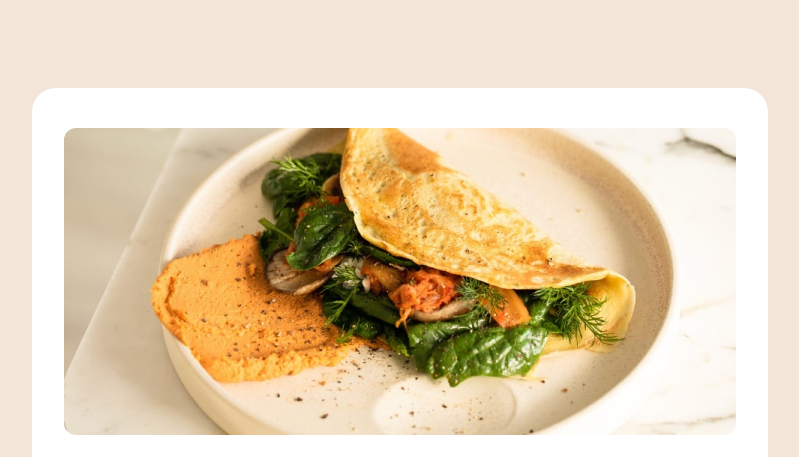
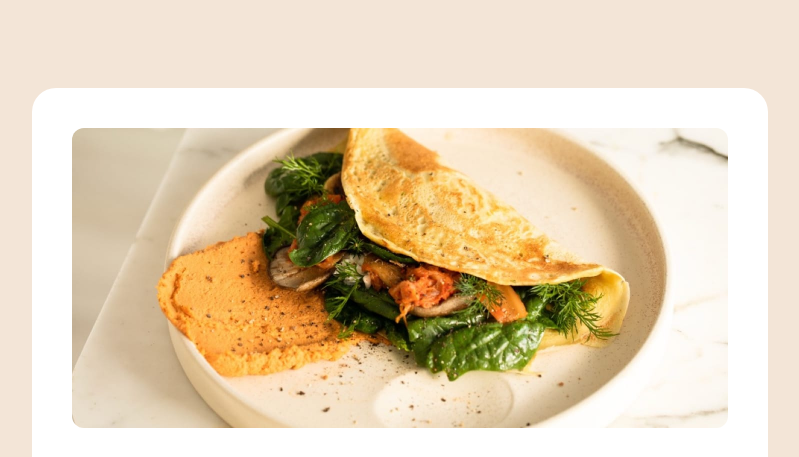
Before and after one commit to dionysia-lemonaki/FEM-recipe-page, a plain HTML site: page index.html in a window 1280 px wide. Shown: the part 40-497 px from the top of the page, without its empty margins (240-1039 px from the left). Drawn offline with Linux system fonts and the light colour scheme.

Commit message:
Refactor padding styles on image

```diff
--- a/css/styles.css
+++ b/css/styles.css
@@ -89,12 +89,11 @@ body {
     max-width: 46rem;
     margin-inline: auto;
     background-color: var(--white);
-    padding-inline: var(--spacing-400);
     padding-bottom: var(--spacing-400);
 }
 
-.recipe-img-wrapper {
-    margin-inline: calc(-1 * var(--spacing-400));
+.content-wrapper {
+    padding-inline: var(--spacing-400);
 }
 
 .recipe-img {
@@ -145,7 +144,6 @@ body {
     color: var(--rose-800);
 }
 
-
 .recipe-ingredients-title,
 .recipe-instructions-title,
 .recipe-nutrition-title {
@@ -169,7 +167,6 @@ body {
     padding-left: var(--spacing-200);
     margin-bottom: var(--spacing-100);
 }
-
 
 .recipe-ingredients-list-item:last-child,
 .recipe-instructions-list-item:last-child {
@@ -238,11 +235,8 @@ footer a {
     .recipe-container {
       margin-top: var(--spacing-1600);
       border-radius: var(--spacing-300);
-    }
-
-    .recipe-img-wrapper {
-        padding-inline: var(--spacing-400);
-        padding-top: var(--spacing-500);
+      padding-inline: var(--spacing-500);
+      padding-top: var(--spacing-500);
     }
 
     .recipe-img {
--- a/index.html
+++ b/index.html
@@ -14,11 +14,11 @@
     <h1 class="sr-only">Recipes</h1>
     <article class="recipe-container">
 
-      <div class="recipe-img-wrapper">
       <img src="./assets/images/image-omelette.jpeg"
-          alt="An omelette with vegetables, cheese, and cooked meat fillings served on a plate." width="1312"
-          height="600" class="recipe-img">
-      </div>
+        alt="An omelette with vegetables, cheese, and cooked meat fillings served on a plate." width="1312" height="600"
+        class="recipe-img">
+
+      <div class="content-wrapper">
 
         <h2 class="recipe-title">Simple Omelette Recipe</h2>
         <p class="recipe-intro">
@@ -51,7 +51,8 @@
           <h3 class="recipe-instructions-title">Instructions</h3>
           <ol class="recipe-instructions-list">
             <li class="recipe-instructions-list-item">
-            <strong>Beat the eggs:</strong> In a bowl, beat the eggs with a pinch of salt and pepper until they are well
+              <strong>Beat the eggs:</strong> In a bowl, beat the eggs with a pinch of salt and pepper until they are
+              well
               mixed. You can add a tablespoon of water or milk for a fluffier texture.
             </li>
             <li class="recipe-instructions-list-item">
@@ -101,7 +102,7 @@
             </tbody>
           </table>
         </section>
-
+      </div>
     </article>
   </main>
   <footer>
```
Lines whose indentation alone changed are shown as unchanged.
